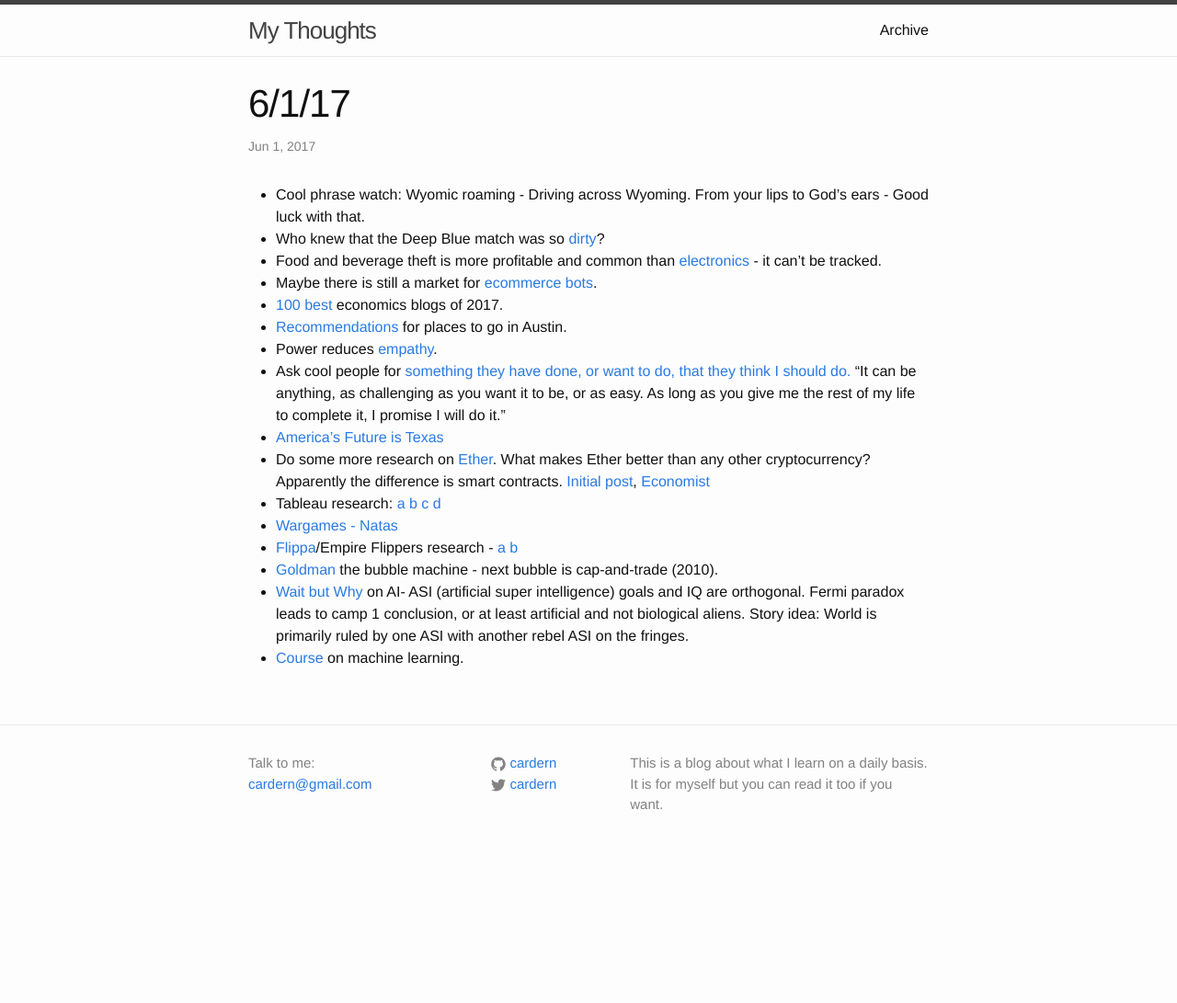
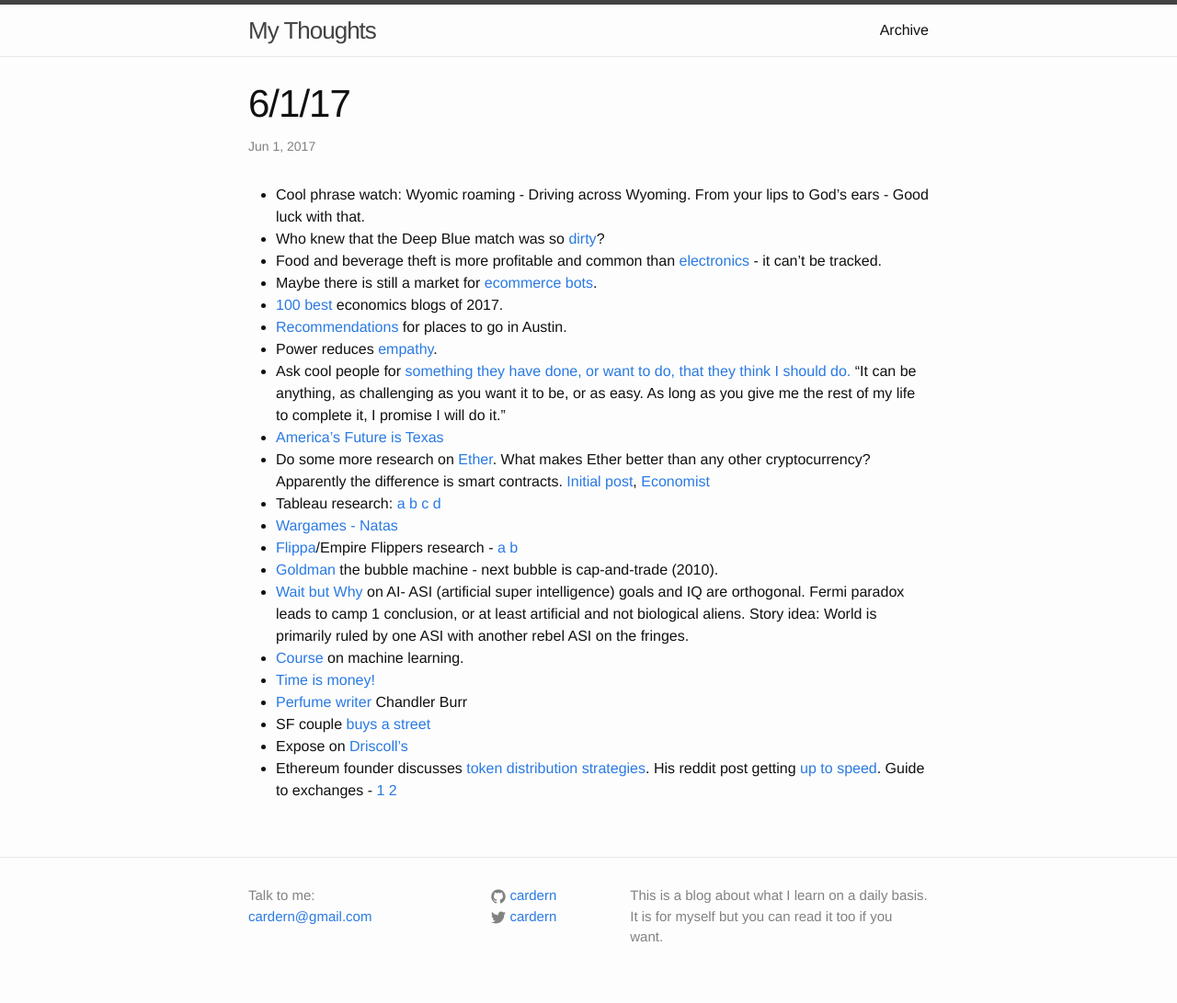
Before and after one commit to cardern/blog, a Jekyll site: the page built from _posts/2017-06-01-32.markdown, in a window 1280 px wide. Shown: the whole page at 92% size. Built offline with Jekyll 4.4.1, drawn with Linux system fonts in a browser that asks for light colours; before the commit the page ends 947 px from its top, so only the background shows below that.

Commit message:
8-17 Update

```diff
--- a/_posts/2017-06-01-32.markdown
+++ b/_posts/2017-06-01-32.markdown
@@ -20,3 +20,8 @@
 * [Goldman](https://www.rollingstone.com/politics/news/the-great-american-bubble-machine-20100405) the bubble machine - next bubble is cap-and-trade (2010).
 * [Wait but Why](https://waitbutwhy.com/2015/01/artificial-intelligence-revolution-2.html) on AI- ASI (artificial super intelligence) goals and IQ are orthogonal. Fermi paradox leads to camp 1 conclusion, or at least artificial and not biological aliens. Story idea: World is primarily ruled by one ASI with another rebel ASI on the fringes.
 * [Course](http://course.fast.ai/) on machine learning.
+* [Time is money!](https://www.washingtonpost.com/news/speaking-of-science/wp/2017/07/24/one-surprising-way-money-can-buy-happiness-according-to-scientists/?utm_source=nextdraft&utm_medium=email)
+* [Perfume writer](http://www.chandlerburr.com/articles.htm) Chandler Burr
+* SF couple [buys a street](http://www.sfchronicle.com/bayarea/matier-ross/article/Rich-SF-residents-get-a-shock-Someone-bought-11738236.php?utm_source=nextdraft&utm_medium=email)
+* Expose on [Driscoll's](https://www.newyorker.com/magazine/2017/08/21/how-driscolls-reinvented-the-strawberry?utm_source=nextdraft&utm_medium=email)
+* Ethereum founder discusses [token distribution strategies](http://vitalik.ca/general/2017/06/09/sales.html). His reddit post getting [up to speed](https://www.reddit.com/r/ethereum/comments/48qx9h/so_fill_me_in_here/d0lsziz/). Guide to exchanges - [1](https://www.reddit.com/r/ethtrader/comments/6g9b1v/beginners_guide_to_exchanges_part_1/?ref=search_posts) [2](https://www.reddit.com/r/ethtrader/comments/6jsxkh/beginners_guide_to_exchanges_part_2/)
```
